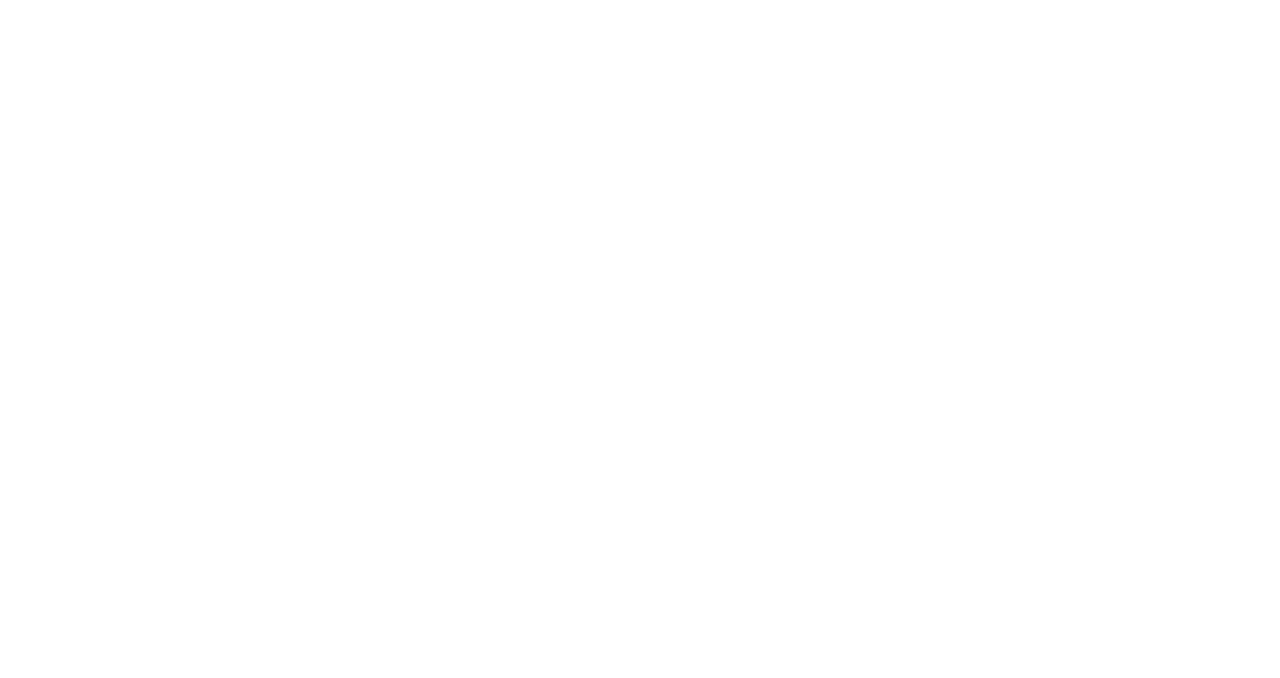
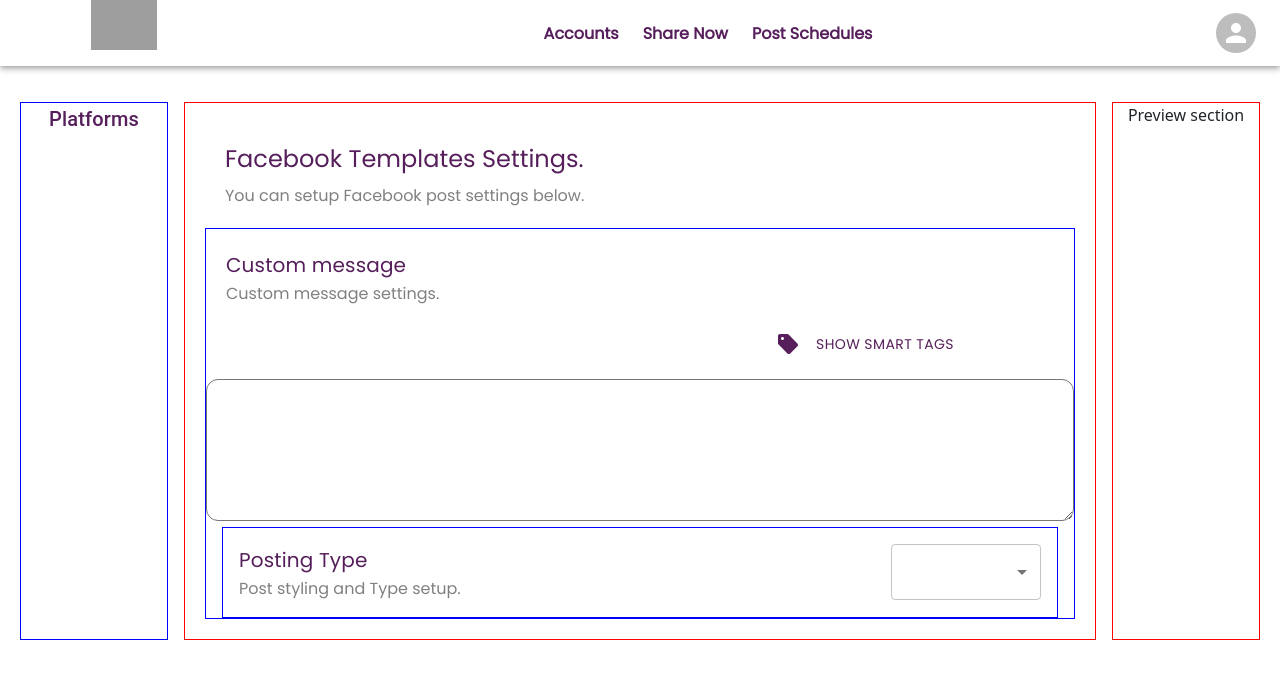
Before and after one commit to Sharim0684/webbbbbbbbbbbbbbbb, a React (Create React App) app: page /templates in a window 1280 px wide. Before the commit this address had no page. Shown: the top 678 px of the page. Built offline with nearby package versions, Linux system fonts and the light colour scheme; grey boxes are pictures that could not be loaded.

Commit message:
accounts page

```diff
--- a/src/App.js
+++ b/src/App.js
@@ -13,6 +13,8 @@
 import SharePostPage from './components/SharePost/sharePost';
 import ThankYouPage from './components/ThankyouPage/thankyouPage';
 import SetupSchedulePage from './components/Post- Schedules/schedules';
+import Templates from './components/Templates';
+import Test from './components/Test';
 
 function App() {
   return (
@@ -29,13 +31,15 @@
           <Route exact path='/autoPost' Component={AutoPostSettings} />
           <Route exact path='/sharePost' Component={SharePostPage} />
           <Route exact path='/thankYouPage' Component={ThankYouPage} />
-
+          <Route exact path='/templates' Component={Templates} />
           <Route exact path='/schedulePage' Component={SetupSchedulePage} />
         </Routes>
       </BrowserRouter>
       {/* <Header/> */}
       {/* <DashBoard/> */}
       {/* <AccountsPage/> */}
+      {/* <Templates/> */}
+      {/* <Test/> */}
 
     </div>
   );
--- a/src/components/SharePost/sharePost.jsx
+++ b/src/components/SharePost/sharePost.jsx
@@ -15,10 +15,11 @@
 } from "@mui/material";
 // import  Container from '@mui/system';
 import Header from "../Header";
-import { Instagram, Close } from "@mui/icons-material";
-import Facebook from "@mui/icons-material/FacebookOutlined";
-import LinkedIn from "@mui/icons-material/LinkedIn";
-import Twitter from "@mui/icons-material/X";
+import { Close } from "@mui/icons-material";
+import InstagramIcon from "@mui/icons-material/Instagram";
+import FacebookIcon from "@mui/icons-material/Facebook";
+import LinkedInIcon from "@mui/icons-material/LinkedIn";
+import XIcon from '@mui/icons-material/X';
 import ReactQuill from "react-quill";
 import "react-quill/dist/quill.snow.css";
 import { styled } from "@mui/system";
@@ -34,10 +35,10 @@
 });
 
 const platforms = [
-    { name: "Facebook", icon: <Facebook />, color: "#1877F2", limit: 200 },
-    { name: "LinkedIn", icon: <LinkedIn />, color: "#0077B5", limit: 250 },
-    { name: "X", icon: <Twitter />, color: "#000000", limit: 280 },
-    { name: "Instagram", icon: <Instagram />, color: "#C13584", limit: 220 },
+    { name: "Facebook", icon: <FacebookIcon color='primary' /> },
+    { name: "Twitter", icon: <XIcon color="primary" sx={{fontSize:'20px'}} /> },
+    { name: "Instagram", icon: <InstagramIcon color="primary"/> },
+    { name: "LinkedIn", icon: <LinkedInIcon color="primary"/> },
 ];
 
 const SharePostPage = () => {
--- a/src/components/Templates/index.js
+++ b/src/components/Templates/index.js
@@ -1,22 +1,77 @@
-import { Box, Stack, Typography } from '@mui/material';
-import React from 'react'
+import { Box, Button, Menu,MenuItem, Stack, Typography } from '@mui/material';
+import React,{useState} from 'react'
 import Header from '../Header';
-import { Container } from 'react-bootstrap';
 import XIcon from '@mui/icons-material/X';
 import FacebookIcon from "@mui/icons-material/Facebook";
 import InstagramIcon from "@mui/icons-material/Instagram";
 import LinkedInIcon from "@mui/icons-material/LinkedIn";
+import SellIcon from '@mui/icons-material/Sell';
+import OutlinedInput from '@mui/material/OutlinedInput';
+import FormControl from '@mui/material/FormControl';
+import Select from '@mui/material/Select';
+
+
+
+const ITEM_HEIGHT = 48;
+const ITEM_PADDING_TOP = 8;
+const MenuProps = {
+  PaperProps: {
+    style: {
+      maxHeight: ITEM_HEIGHT * 4.5 + ITEM_PADDING_TOP,
+      width: 250,
+    },
+  },
+};
+
+const names = [
+  'Only Custom message','Link Card','Featured Image'
+];
+
+
+function getStyles(name, personName,) {
+    return {
+      fontWeight: personName.includes(name)
+        ? Typography.fontWeightMedium
+        : Typography.fontWeightRegular,
+    };
+  }
+
+  const smartTags = ["{post_title}","{post_id}","{post_category}","{post_author_name}","{post_terms}"];
+
 
 
 
 const Templates=()=>{
+    const [anchorEl, setAnchorEl] = React.useState(null);
+    const [personName, setPersonName] = React.useState([]);
+    const [templateContent, setTemplateContent] = useState("{post_title}");
 
-    const socialPlatforms = [
-        { name: "Facebook", icon: <FacebookIcon color='primary' /> },
-        { name: "Twitter", icon: <XIcon color="primary" sx={{fontSize:'20px'}} /> },
-        { name: "Instagram", icon: <InstagramIcon color="primary"/> },
-        { name: "LinkedIn", icon: <LinkedInIcon color="primary"/> },
-      ];
+    const open = Boolean(anchorEl);
+
+    const handleClick = (event) => {
+      setAnchorEl(event.currentTarget);
+    };
+
+    const handleClose = (e) => {
+    //   setAnchorEl(null);
+    console.log(e.target)
+    };
+
+    const handleChange = (event) => {
+        const {
+          target: { value },
+        } = event;
+        setPersonName(
+          // On autofill we get a stringified value.
+          typeof value === 'string' ? value.split(',') : value,
+        );
+      };
+     // Insert Smart Tag into the editor
+  const insertSmartTag = (tag) => {
+    setTemplateContent((prev) => prev + " " + tag);
+  };
+
+
 
     return(
         <container>
@@ -27,14 +82,86 @@
                         <Typography variant='h6' sx={{textAlign:'center',color:'#561f5b'}}>Platforms</Typography>
 
                     </Box>
-                    <Box flex={2} sx={{border:'1px solid red',backgroundColor:''}}>
+                    <Box flex={2} sx={{border:'1px solid red',backgroundColor:'',padding:"20px"}}>
                         <Box sx={{textAlign:'start',padding:'20px'}}>
                             <Typography variant='h5' sx={{color:'#561f5b',fontFamily:'poppins',mb:1}}>Facebook Templates Settings.</Typography>
                             <Typography variant='h7' sx={{fontFamily:'poppins',color:'grey'}} >You can setup Facebook post settings below.</Typography>
                         </Box>
-                        <Box>
-                            <Typography variant='h6' sx={{color:'#561f5b',fontFamily:'poppins',fontWeight:'500'}}>Custom message</Typography>
-                            <Typography variant='h7' sx={{fontFamily:'poppins',color:'grey'}} >Custom message settings.</Typography>
+                        <Box sx={{border:'1px solid blue'}}>
+                            <Box sx={{textAlign:'start',padding:'20px'}}>
+                                <Typography variant='h6' sx={{color:'#561f5b',fontFamily:'poppins',fontWeight:'500'}}>Custom message</Typography>
+                                <Typography variant='h7' sx={{fontFamily:'poppins',color:'grey'}} >Custom message settings.</Typography>
+                            </Box>
+                            <Button  id="basic-button"
+                                aria-controls={open ? 'basic-menu' : undefined}
+                                aria-haspopup="true"
+                                aria-expanded={open ? 'true' : undefined}
+
+                                sx={{color:'#561f5b',fontWeight:'500',fontFamily:'poppins',border:'',marginLeft:'450px'}}
+                                onClick={handleClick}><SellIcon sx={{mr:2}} /> Show Smart Tags
+                            </Button>
+                            <Menu id="basic-menu"
+                                anchorEl={anchorEl}
+                                open={open}
+                                onClose={handleClose}
+                                MenuListProps={{
+                                'aria-labelledby': 'basic-button',
+                                }}>
+                                    {smartTags.map((tag)=>(
+                                <MenuItem onClick={()=>insertSmartTag(tag)} >{tag}</MenuItem>
+                            ))}
+                                {/* <MenuItem sx={{fontSize:'16px'}} onClick={handleClose}>Post ID</MenuItem> */}
+                                {/* <MenuItem onClick={handleClose}>Post Title</MenuItem>
+                                <MenuItem onClick={handleClose}>Post Category</MenuItem>
+                                <MenuItem onClick={handleClose}>Post Author Name</MenuItem>
+                                <MenuItem onClick={handleClose}>Post Tags</MenuItem>
+                                <MenuItem onClick={handleClose}>Post Terms</MenuItem> */}
+                            </Menu>
+                            <Box mt={2}>
+                                <textarea cols={90} rows={5} style={{borderRadius:'12px',padding:'10px'}}>
+
+                                </textarea>
+                            </Box>
+                            <Stack spacing={2} direction="row" justifyContent='space-between' alignItems="center" sx={{border:'1px solid blue',mr:2,ml:2,p:2}}>
+                                <Box sx={{textAlign:'start'}}>
+                                    <Typography variant='h6' sx={{color:'#561f5b',fontFamily:'poppins',fontWeight:'500'}} >Posting Type</Typography>
+                                    <Typography variant='h7' sx={{fontFamily:'poppins',color:'grey'}} >Post styling and Type setup.</Typography>
+                                </Box>
+                                <Box>
+                                <FormControl sx={{width: 150, }}>
+                                        <Select
+                                        multiple
+                                        displayEmpty
+                                        value={personName}
+                                        onChange={handleChange}
+                                        input={<OutlinedInput />}
+                                        renderValue={(selected) => {
+                                            if (selected.length === 0) {
+                                            return <em></em>;
+                                            }
+
+                                            return selected.join(', ');
+                                        }}
+                                        MenuProps={MenuProps}
+                                        inputProps={{ 'aria-label': 'Without label' }}
+                                        >
+                                        {/* <MenuItem disabled value="">
+                                            <em>Placeholder</em>
+                                        </MenuItem> */}
+                                        {names.map((name) => (
+                                            <MenuItem
+                                            key={name}
+                                            value={name}
+                                            style={getStyles(name, personName,)}
+                                            >
+                                            {name}
+                                            </MenuItem>
+                                        ))}
+                                        </Select>
+                                    </FormControl>
+
+                                </Box>
+                            </Stack>
 
                         </Box>
                     </Box>
--- /dev/null
+++ b/src/components/Test.js
@@ -0,0 +1,111 @@
+import React, { useState } from "react";
+import {
+  Box, TextField, Select, MenuItem, Button, Typography, Card, CardContent
+} from "@mui/material";
+import SmartToyIcon from "@mui/icons-material/SmartToy";
+import ReactQuill from "react-quill";
+import "react-quill/dist/quill.snow.css";
+
+const Test = () => {
+  // Template settings
+  const [selectedTemplate, setSelectedTemplate] = useState("Promotion");
+  const [templateContent, setTemplateContent] = useState("{post_title}");
+  const [preview, setPreview] = useState("");
+
+  // Smart Tags
+  const smartTags = ["{post_title}", "{}", "{company}", "{offer}"];
+
+  // Update template selection
+  const handleTemplateChange = (event) => {
+    setSelectedTemplate(event.target.value);
+  };
+
+  // Insert Smart Tag into the editor
+  const insertSmartTag = (tag) => {
+    setTemplateContent((prev) => prev + " " + tag);
+  };
+
+  // Generate Preview
+  const generatePreview = () => {
+    const exampleData = {
+      "{post_title}": "",
+      "{company}": "",
+      "{offer}": "",
+    };
+
+    // "{date}": new Date().toLocaleDateString(),
+
+
+    let previewContent = templateContent;
+    Object.keys(exampleData).forEach((key) => {
+      previewContent = previewContent.replaceAll(key, exampleData[key]);
+    });
+
+    setPreview(previewContent);
+  };
+
+  return (
+    <Box sx={{ p: 3, maxWidth: 600, mx: "auto", textAlign: "center" }}>
+      <Typography variant="h5" sx={{ mb: 2 }}>
+        Facebook Post Template Editor
+      </Typography>
+
+      {/* Select Template */}
+      <Select
+        value={selectedTemplate}
+        onChange={handleTemplateChange}
+        fullWidth sx={{ mb: 2 }}
+      >
+        <MenuItem value="Promotion">Promotion</MenuItem>
+        <MenuItem value="Event">Event</MenuItem>
+        <MenuItem value="Announcement">Announcement</MenuItem>
+      </Select>
+
+      {/* Rich Text Editor */}
+      <ReactQuill
+        value={templateContent}
+        onChange={setTemplateContent}
+        theme="snow"
+      />
+
+      {/* Smart Tags */}
+      <Box sx={{ my: 2 }}>
+        <Typography variant="subtitle1">Smart Tags:</Typography>
+        {smartTags.map((tag) => (
+          <Button
+            key={tag}
+            variant="outlined"
+            size="small"
+            startIcon={<SmartToyIcon />}
+            onClick={() => insertSmartTag(tag)}
+            sx={{ m: 0.5 }}
+          >
+            {tag}
+          </Button>
+        ))}
+      </Box>
+
+      {/* Generate Preview Button */}
+      <Button
+        variant="contained"
+        color="primary"
+        onClick={generatePreview}
+        sx={{ mt: 2 }}
+      >
+        Preview
+      </Button>
+
+      {/* Template Preview */}
+      {preview && (
+        <Card sx={{ mt: 3, p: 2, backgroundColor: "#f5f5f5" }}>
+          <CardContent>
+            <Typography variant="h6">Preview:</Typography>
+            <Typography dangerouslySetInnerHTML={{ __html: preview }} />
+          </CardContent>
+        </Card>
+      )}
+    </Box>
+  );
+};
+
+export default Test;
```
Also changed, not shown: 1 other file (tests, documents, lock files or other folders).
